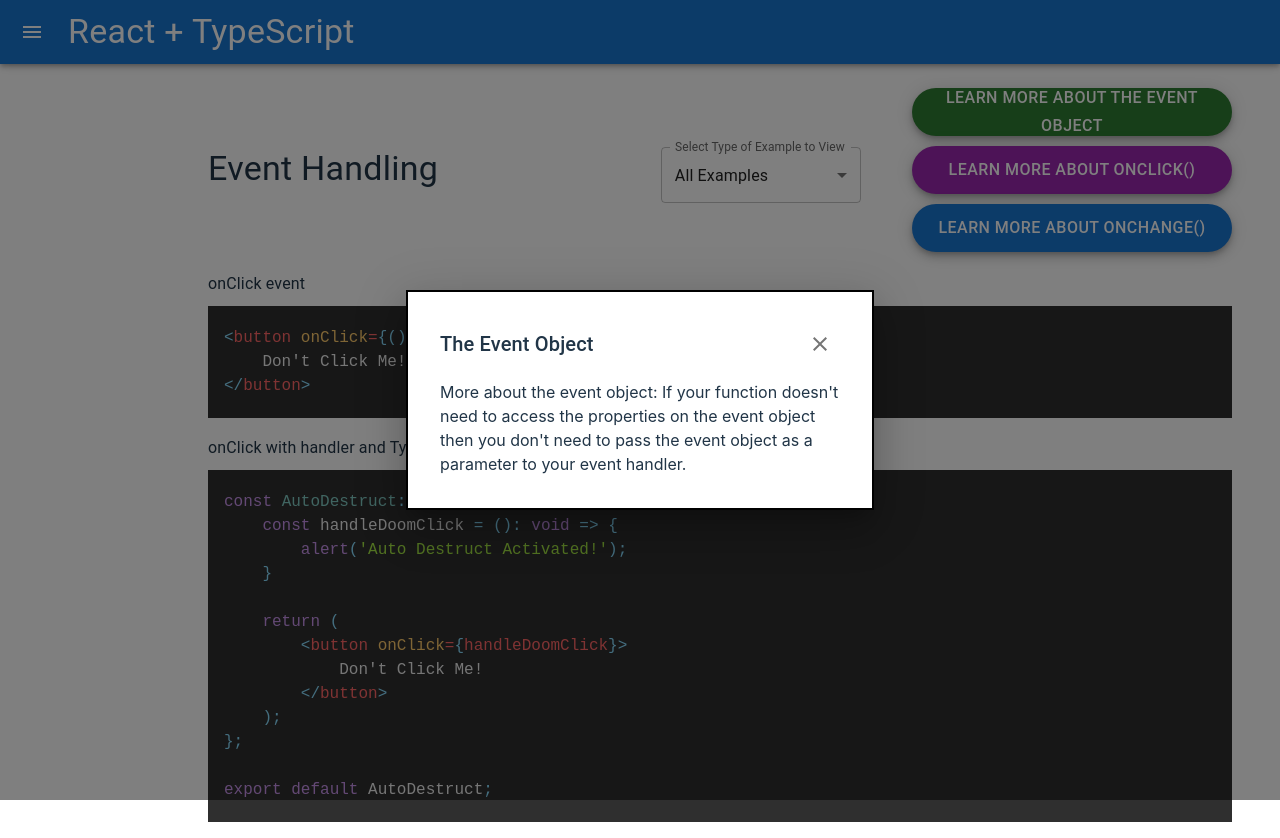
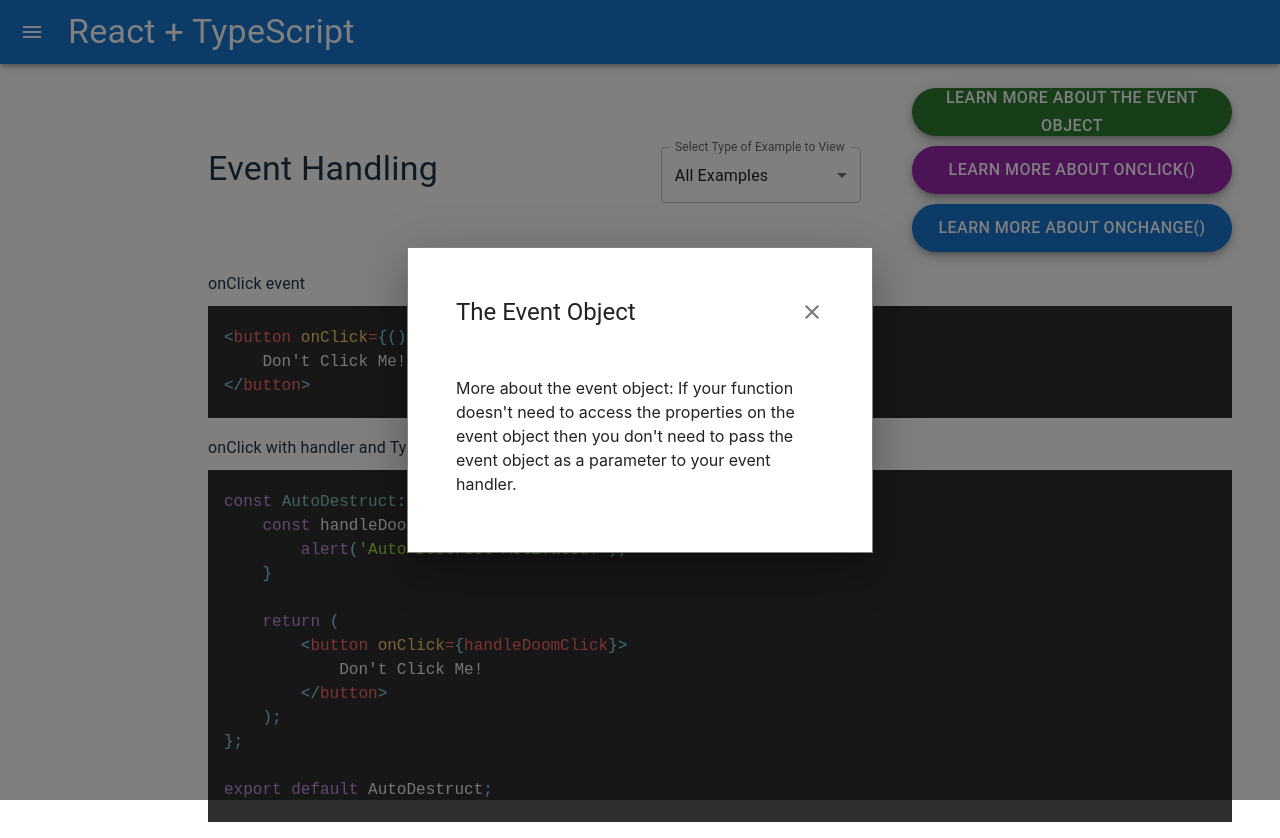
Before and after one commit to cjp0421/react-cheat-sheet, a React (Vite) app: page /event-handling in a window 1280 px wide. Both pictures are taken after a click on the button "LEARN MORE ABOUT THE EVENT OBJECT". Built offline with nearby package versions, Linux system fonts and the light colour scheme.

Commit message:
refactored modal template to use mui Card, refactored modal styles

```diff
--- a/src/components/Modal.tsx
+++ b/src/components/Modal.tsx
@@ -1,4 +1,4 @@
-import { Box, Modal, Typography, IconButton } from '@mui/material';
+import { Box, Modal, IconButton, Card, CardContent, CardHeader } from '@mui/material';
 import CloseIcon from '@mui/icons-material/Close'
 
 interface ModalProps {
@@ -15,7 +15,7 @@
     transform: 'translate(-50%, -50%)',
     width: 400,
     bgcolor: 'background.paper',
-    border: '2px solid #000',
+    border: '1px solid #808080',
     boxShadow: 24,
     p: 4,
 } as const;
@@ -28,19 +28,26 @@
             aria-labeledby="modal-title"
             aria-describedby="modal-description"
         >
+            <Card elevation={3}>
                 <Box sx={ModalStyles}>
-                <Box sx={{ display: 'flex', justifyContent: 'space-between', alignItems: 'center' }}>
                     {title && (
-                        <Typography id="modal-title" variant="h6" component="h2">{title}</Typography>
-                    )}
+                        <CardHeader
+                            id="modal-title"
+                            title={title}
+                            action={
                                 <IconButton onClick={onClose}>
                                     <CloseIcon />
                                 </IconButton>
-                </Box>
+                            }
+                        />
+                    )}
+                    <CardContent>
                         <Box sx={{ mt: 2 }}>
                             {children}
                         </Box>
+                    </CardContent>
                 </Box>
+            </Card>
         </Modal>
     )
 }
```
Lines whose indentation alone changed are shown as unchanged.
